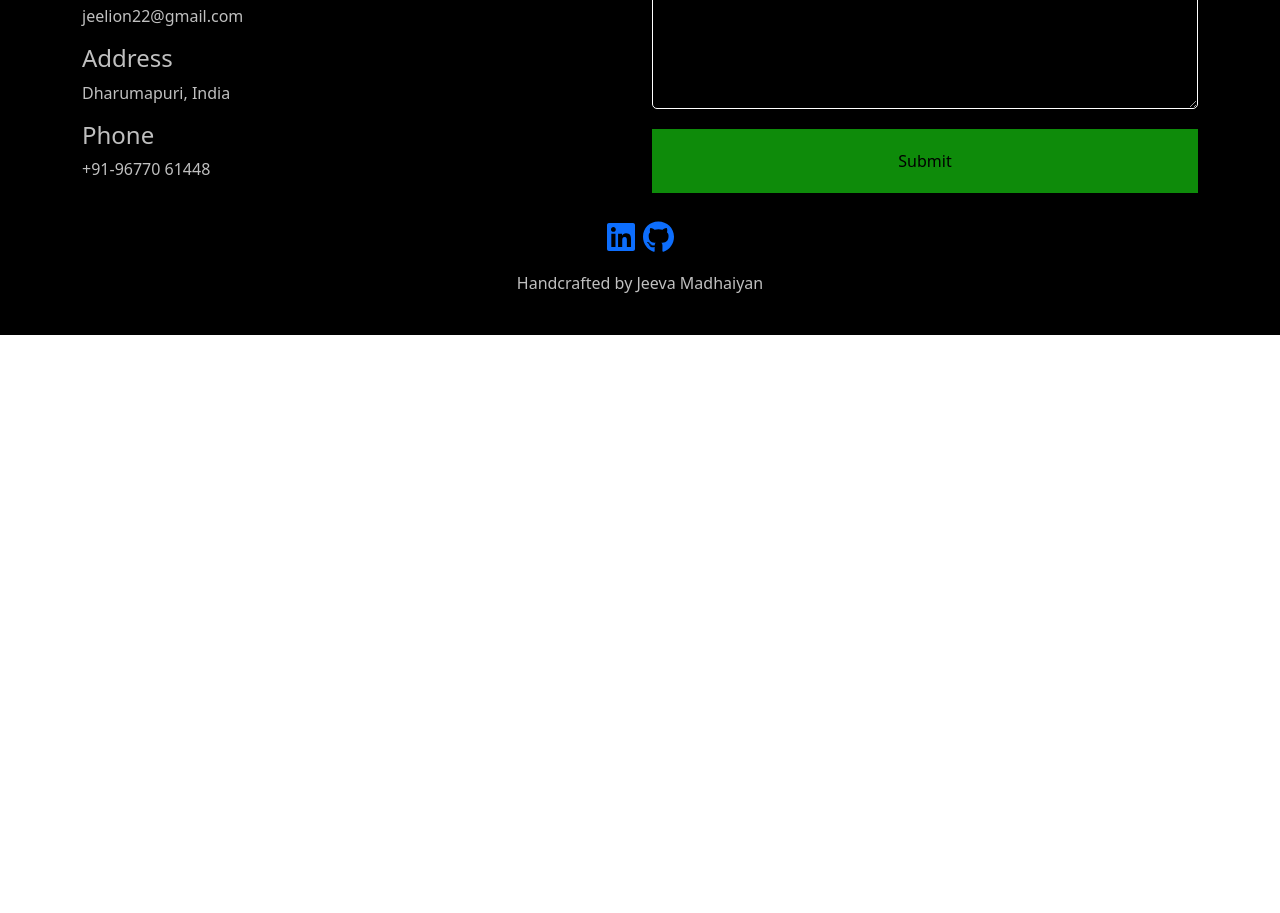
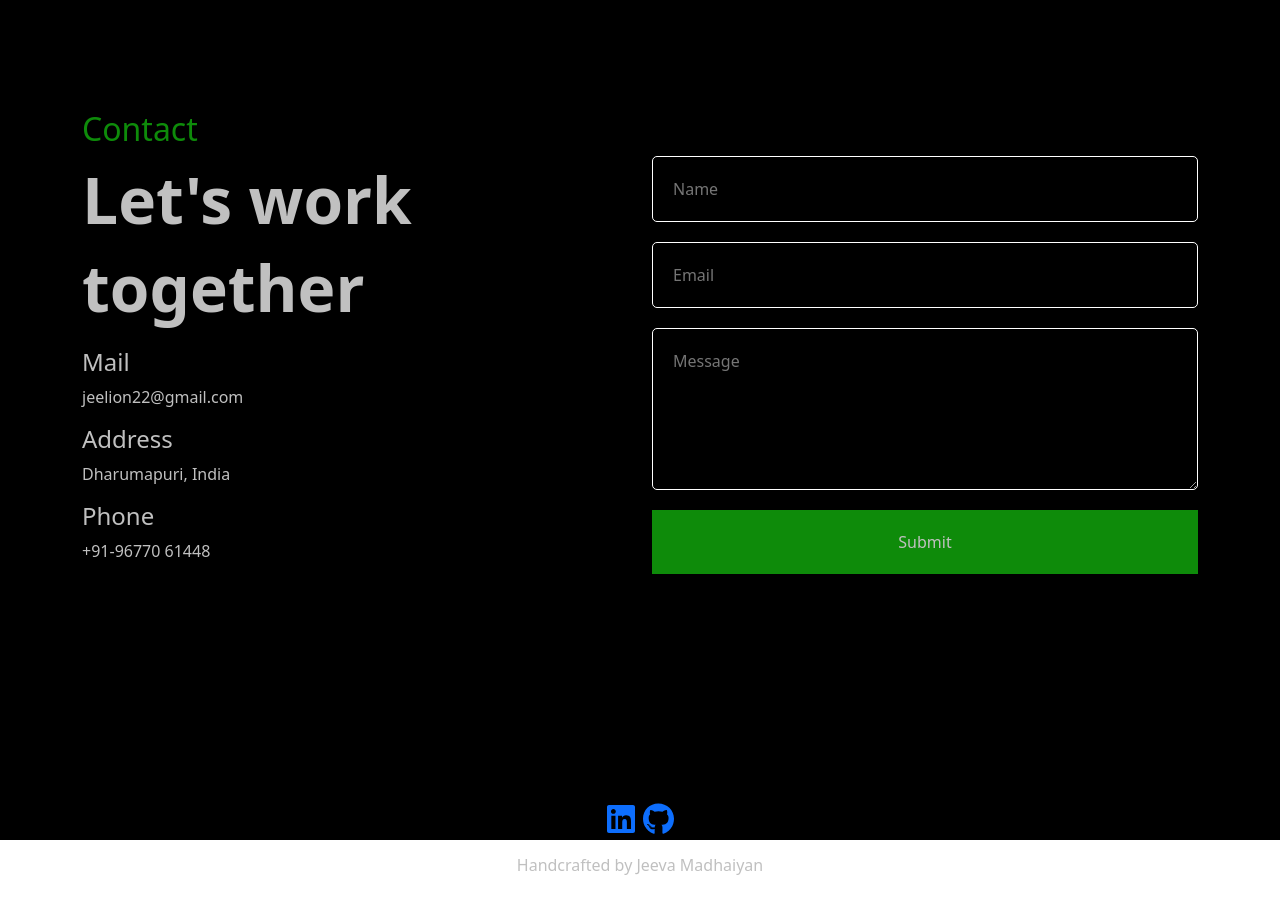
Before and after one commit to jeelion22/jeeva-madhaiyan-portfolio, a React (Vite) app: page / in a window 1280 px wide. Shown: the part 4000-4913 px from the top of the page. Before the commit the page ends 4335 px from the top, so only its background shows below. Built offline with nearby package versions, Linux system fonts and the light colour scheme.

Commit message:
alignement for xxl viewport and contact send email functionality added

```diff
--- a/package.json
+++ b/package.json
@@ -10,11 +10,13 @@
     "preview": "vite preview"
   },
   "dependencies": {
+    "@emailjs/browser": "^4.4.1",
     "@fortawesome/fontawesome-svg-core": "^6.6.0",
     "@fortawesome/free-brands-svg-icons": "^6.6.0",
     "@fortawesome/free-solid-svg-icons": "^6.6.0",
     "@fortawesome/react-fontawesome": "^0.2.2",
     "bootstrap": "^5.3.3",
+    "formik": "^2.4.6",
     "react": "^18.3.1",
     "react-dom": "^18.3.1",
     "react-router-dom": "^6.27.0"
--- a/src/components/about/About.jsx
+++ b/src/components/about/About.jsx
@@ -8,7 +8,7 @@ import { faGithub, faLinkedin } from "@fortawesome/free-brands-svg-icons";
 const About = () => {
   return (
     <section className="section" id="about">
-      <div className="container">
+      <div className="container container-xxl">
         <div className="row ">
           <div className="col-lg-6 col-md-12 profile">
             <div className="introduction">
--- a/src/components/certification/Certification.jsx
+++ b/src/components/certification/Certification.jsx
@@ -5,7 +5,7 @@ import { certifications } from "./certificationsData";
 const Certification = () => {
   return (
     <section className="section" id="certifications">
-      <div className="container">
+      <div className="container container-xxl">
         <div className="row">
           <div className="col p-2">
             <h2 className="certification-title">Certifications</h2>
--- a/src/components/contact/Contact.css
+++ b/src/components/contact/Contact.css
@@ -52,7 +52,7 @@
 
 } */
 
-form {
+Form {
 
     display: flex;
     flex-direction: column;
@@ -69,6 +69,7 @@ form {
 
     button  {
         border: none;
+        color: silver;
         background-color: rgb(14, 139, 10);
         padding: 20px;
         font-weight: 500;
@@ -83,3 +84,14 @@ form {
     align-items: center;
     margin: 1rem auto;
    }
+
+   .container-xxl {
+    height: 100vh;
+
+   }
+
+   .row.footer {
+    position: relative;
+    top: 25vh;
+
+   }
--- a/src/components/contact/Contact.jsx
+++ b/src/components/contact/Contact.jsx
@@ -1,17 +1,24 @@
-import React from "react";
 import "./Contact.css";
 import { FontAwesomeIcon } from "@fortawesome/react-fontawesome";
 import { faLinkedin } from "@fortawesome/free-brands-svg-icons/faLinkedin";
-import {
-  faGitAlt,
-  faGithub,
-  faGithubAlt,
-} from "@fortawesome/free-brands-svg-icons";
+import { faGithub } from "@fortawesome/free-brands-svg-icons";
+import emailjs from "@emailjs/browser";
+import { useRef, useState } from "react";
+import { Field, Form, Formik } from "formik";
 
 const Contact = () => {
+  const [isSubmit, setIsSubmit] = useState(false);
+  const [status, setStatus] = useState(null);
+
+  const initialValues = {
+    name: "",
+    email: "",
+    message: "",
+  };
+
   return (
-    <section className="section" id="contact">
-      <div className="container">
+    <section className="section " id="contact">
+      <div className="container container-xxl">
         <div className="row">
           <div className="col">
             <div className="row">
@@ -48,18 +55,20 @@ const Contact = () => {
 
               <div className="col">
                 <div className=" form-container">
-                  <form action="">
+                  {/* <form action="" ref={formRef} onSubmit={sendEmail}>
                     <input
                       type="text"
                       name="name"
                       id="name"
                       placeholder="Name"
+                      required
                     />
                     <input
                       type="email"
                       name="email"
                       id="email"
                       placeholder="Email"
+                      required
                     />
                     <textarea
                       name="messaGE"
@@ -67,13 +76,67 @@ const Contact = () => {
                       rows="5"
                       placeholder="message"
                     ></textarea>
-                    <button>Submit</button>
-                  </form>
+                    <button disabled={isSubmit}>
+                      {isSubmit ? "Submitting" : "Submit"}
+                    </button>
+                    {status && <p>{status}</p>}
+                  </form> */}
+
+                  <Formik
+                    initialValues={initialValues}
+                    onSubmit={async (values, { resetForm, setSubmitting }) => {
+                      setIsSubmit(true);
+                      try {
+                        await emailjs.send(
+                          "service_i6ppkpu",
+                          "template_wxvqvog",
+                          values,
+
+                          "NPzLFMQrarOp1DxQJ"
+                        );
+                        alert("Message sent successfully!");
+                        resetForm();
+                      } catch (error) {
+                        console.log(error);
+                        setStatus("Error");
+                      } finally {
+                        setIsSubmit(false);
+                        setSubmitting(false);
+                      }
+                    }}
+                  >
+                    {(formik) => (
+                      <Form onSubmit={formik.handleSubmit}>
+                        <Field
+                          type="text"
+                          name="name"
+                          placeholder="Name"
+                          required
+                        />
+                        <Field
+                          type="email"
+                          name="email"
+                          placeholder="Email"
+                          required
+                        />
+                        <Field
+                          as="textarea"
+                          rows={5}
+                          name="message"
+                          placeholder="Message"
+                          required
+                        />
+                        <button type="submit" disabled={isSubmit}>
+                          {isSubmit ? "Submitting" : "Submit"}
+                        </button>
+                      </Form>
+                    )}
+                  </Formik>
                 </div>
               </div>
             </div>
 
-            <div className="row">
+            <div className="row footer">
               <div className="col social col-md-12">
                 <div className="social-links mt- pt-2">
                   <a
--- a/src/components/education/Education.jsx
+++ b/src/components/education/Education.jsx
@@ -22,7 +22,7 @@ const education = [
 const Education = () => {
   return (
     <section className="section" id="education">
-      <div className="container">
+      <div className="container container-xxl">
         <div className="row">
           <div className="col">
             <div className="edu-container">
--- a/src/components/projects/Projects.jsx
+++ b/src/components/projects/Projects.jsx
@@ -69,7 +69,7 @@ const projectsInfo = [
 const Projects = () => {
   return (
     <section className="section" id="projects">
-      <div className="container">
+      <div className="container container-xxl">
         <div className="row ">
           <div className="col-md-12 showcase-description">
             <h2 className="project-header">Showcases.</h2>
--- a/src/components/skills/Skills.jsx
+++ b/src/components/skills/Skills.jsx
@@ -10,7 +10,7 @@ import vscode from "./icons/Visual-Studio-Code--Streamline-Svg-Logos.png";
 const Skills = () => {
   return (
     <section className="section" id="skills">
-      <div className="container">
+      <div className="container container-xxl">
         <div className="row">
           <h2 className="skills-title">Skills</h2>
           <div className="col-lg-6 col-md-12 col-sm-12 skill-description">
```
Also changed, not shown: 1 other file (tests, documents, lock files or other folders).
